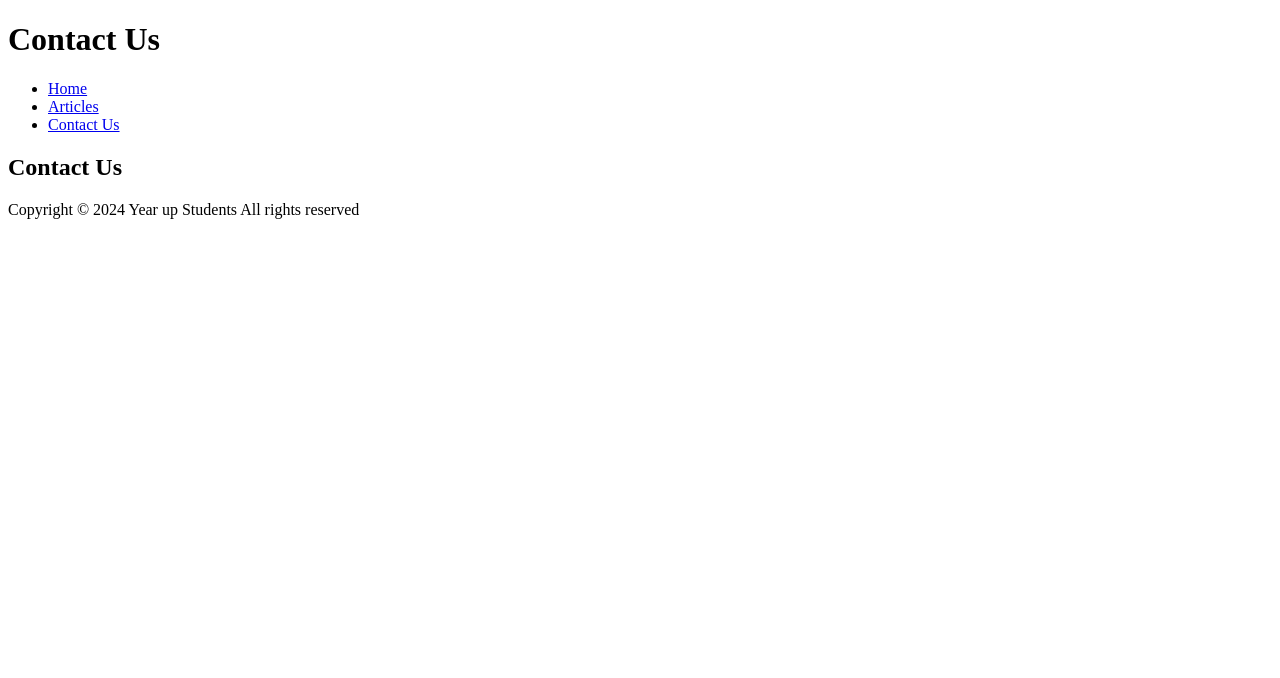
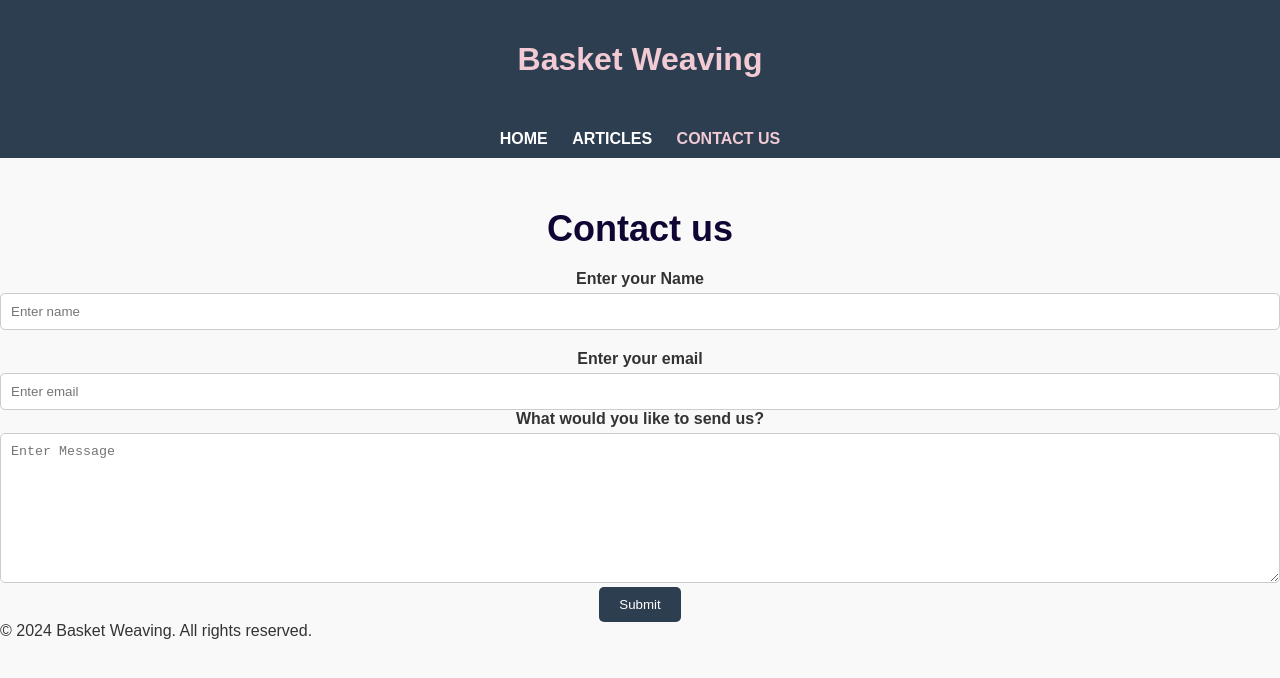
Before and after one commit to YearUpSpring2024/basket-weaving, a plain HTML site: page contactus.html in a window 1280 px wide. Drawn offline with Linux system fonts and the light colour scheme.

Commit message:
added css styles to all three pages

```diff
--- a/contactus.html
+++ b/contactus.html
@@ -1,31 +1,50 @@
 <!DOCTYPE html>
 <html lang="en">
+
 <head>
-        <title>Basket Weaving - Home</title>
+    <meta charset="UTF-8">
+    <meta name="viewport" content="width=device-width, initial-scale=1.0">
+    <title>Basket Weaving - Contact Us</title>
+    <link rel="stylesheet" href="./css/contactus.css">
 </head>
+
 <body>
     <header>
-            <h1>Contact Us</h1>
+        <h1 id="sitetitle">Basket Weaving</h1>
     </header>
-
     <nav>
-
         <ul>
             <li><a href="index.html">Home</a></li>
             <li><a href="articles.html">Articles</a></li>
-                <li><a href="contactus.html">Contact Us</a></li>
+            <li><a href="contactus.html" class="active">Contact Us</a></li>
         </ul>
     </nav>
 
     <main>
-        <h2>Contact Us</h2>
+        <div class="container">
+            <h1 class="f_title">Contact us</h1>
 
+            <form>
+                <div class="form-group">
+                    <label for="name">Enter your Name</label>
+                    <input type="text" placeholder="Enter name" name="name" required>
+                </div>
+                <div>
+                    <label for="email" required>Enter your email</label>
+                    <input type="email"  required placeholder="Enter email" name="email">
+                </div>
+                <div>
+                    <label for="message">What would you like to send us?</label>
+                    <textarea placeholder="Enter Message" name="message"></textarea>
+                </div>
+                <input type="submit" value="Submit">
+            </form>
+        </div>
     </main>
 
     <footer>
-            <!--  -->
-            <span> Copyright &copy; 2024 Year up Students All rights reserved</span>
-
+        <span>&copy; 2024 Basket Weaving. All rights reserved.</span>
     </footer>
 </body>
+
 </html>
--- /dev/null
+++ b/css/contactus.css
@@ -0,0 +1,93 @@
+/* General Styles */
+body {
+    background-color: #f9f9f9;
+    margin: 0;
+    font-family: Arial, sans-serif;
+    color: #333;
+}
+
+/* Header Styles */
+header {
+    background-color: #2c3e50;
+    padding: 20px 0;
+    text-align: center;
+    color: #f1cad3;
+}
+
+/* Navigation Styles */
+nav {
+    background-color: #2c3e50;
+    text-align: center;
+    padding: 10px 0;
+}
+
+nav ul {
+    list-style-type: none;
+    margin: 0;
+    padding: 0;
+}
+
+nav ul li {
+    display: inline;
+    margin: 0 10px;
+}
+
+nav ul li a {
+    color: white;
+    text-decoration: none;
+    font-weight: bold;
+    text-transform: uppercase;
+}
+
+nav ul li a.active {
+    color: #f1cad3;
+}
+
+/* Main Content Styles */
+.container {
+    text-align: center;
+    margin-top: 50px;
+}
+
+.container .f_title {
+    font-size: 36px;
+    color: #100533;
+    margin-bottom: 20px;
+}
+
+.form-group {
+    margin-bottom: 20px;
+}
+
+label {
+    display: block;
+    font-weight: bold;
+    margin-bottom: 5px;
+}
+
+input[type="text"],
+input[type="email"],
+textarea {
+    width: 100%;
+    padding: 10px;
+    border: 1px solid #ccc;
+    border-radius: 5px;
+    box-sizing: border-box;
+}
+
+textarea {
+    height: 150px;
+}
+
+input[type="submit"] {
+    background-color: #2c3e50;
+    color: white;
+    border: none;
+    padding: 10px 20px;
+    cursor: pointer;
+    border-radius: 5px;
+}
+
+input[type="submit"]:hover {
+    background-color: #2c3e50;
+}
--- /dev/null
+++ b/css/site.css
@@ -0,0 +1,97 @@
+/* General Styles */
+body {
+    background-color: #f9f9f9;
+    /* Light gray background */
+    margin: 0;
+    font-family: Arial, sans-serif;
+    color: #333;
+    /* Dark gray text color */
+}
+
+/* Header Styles */
+header {
+    background-color: #2c3e50;
+    /* Dark blue header */
+    padding: 20px 0;
+    text-align: center;
+    color: #fff;
+    /* White text color */
+}
+
+/* Navigation Styles */
+nav {
+    background-color: #34495e;
+    text-align: center;
+    padding: 10px 0;
+}
+
+nav ul {
+    list-style-type: none;
+    margin: 0;
+    padding: 0;
+}
+
+nav ul li {
+    display: inline;
+    margin: 0 10px;
+}
+
+nav ul li a {
+    color: #fff;
+    text-decoration: none;
+    font-weight: bold;
+    text-transform: uppercase;
+}
+
+nav ul li a.active {
+    color: #f1c40f;
+    /* Yellow active link */
+}
+
+/* Main Content Styles */
+main {
+    text-align: center;
+    margin-top: 50px;
+}
+
+main h2 {
+    font-size: 36px;
+    color: #2c3e50;
+    margin-bottom: 20px;
+}
+
+article {
+    margin-bottom: 40px;
+}
+
+article h3 {
+    font-size: 24px;
+    color: #2c3e50;
+    margin-bottom: 10px;
+}
+
+article p {
+    max-width: 800px;
+    margin: 0 auto 20px;
+    padding: 0 20px;
+    font-size: 16px;
+    line-height: 1.6;
+}
+
+article img {
+    display: block;
+    margin: 0 auto 20px;
+    max-width: 100%;
+    height: auto;
+}
+
+article span {
+    display: block;
+    font-style: italic;
+    color: #999;
+    margin-top: 10px;
+}
+
+footer {
+    margin-top: 50px;
+}
--- /dev/null
+++ b/css/styles.css
@@ -0,0 +1,78 @@
+/* General Styles for all of the background */
+body {
+    background-color: #f9f9f9;
+    margin: 0;
+    font-family: Arial, sans-serif;
+    color: #333;
+}
+
+/* Header Styles */
+header {
+    background-color: #2c3e50;
+    padding: 20px 0;
+    text-align: center;
+    color: #f9f9f9;
+}
+
+/* Navigation Styles */
+nav {
+    background-color: #2c3e50;
+    text-align: center;
+    padding: 10px 0;
+}
+
+nav ul {
+    list-style-type: none;
+    margin: 0;
+    padding: 0;
+}
+
+nav ul li {
+    display: inline;
+    margin: 0 10px;
+}
+
+nav ul li a {
+    color: white;
+    text-decoration: none;
+    font-weight: bold;
+    text-transform: uppercase;
+}
+
+nav ul li a.active {
+    color: #f9f9f9;
+}
+
+
+
+/* Main Content Styles */
+main {
+    text-align: center;
+    margin-top: 50px;
+}
+
+main h2 {
+    font-size: 36px;
+    color: #100533;
+    margin-bottom: 20px;
+}
+
+main p {
+    max-width: 800px;
+    margin: 0 auto 30px;
+    padding: 0 20px;
+    font-size: 16px;
+    line-height: 1.6;
+}
+
+/* Footer Styles */
+footer {
+    background-color: #2c3e50;
+    color: white;
+    text-align: center;
+    padding: 30px 0;
+}
+
+footer span {
+    display: block;
+}
```
Also changed, not shown: articles.html (+38 -9 lines), index.html (+29 -7 lines), chatgptsource.txt (added), images/1.webp (added), images/2.webp (added), images/3.webp (added), 1 other file. Lines whose indentation alone changed are shown as unchanged.
